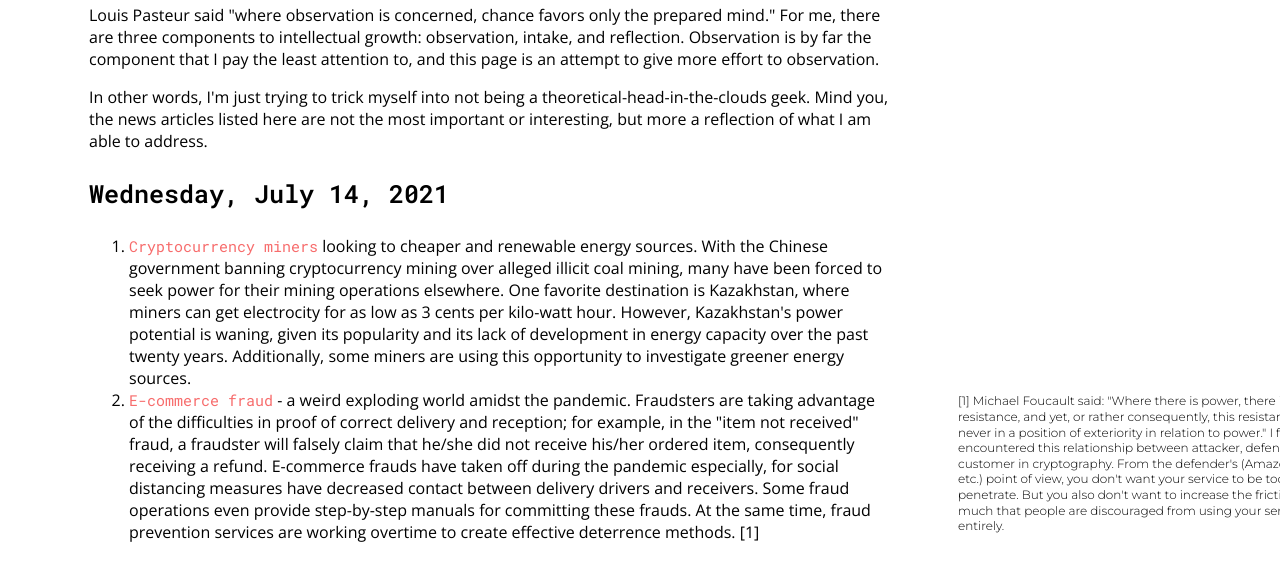
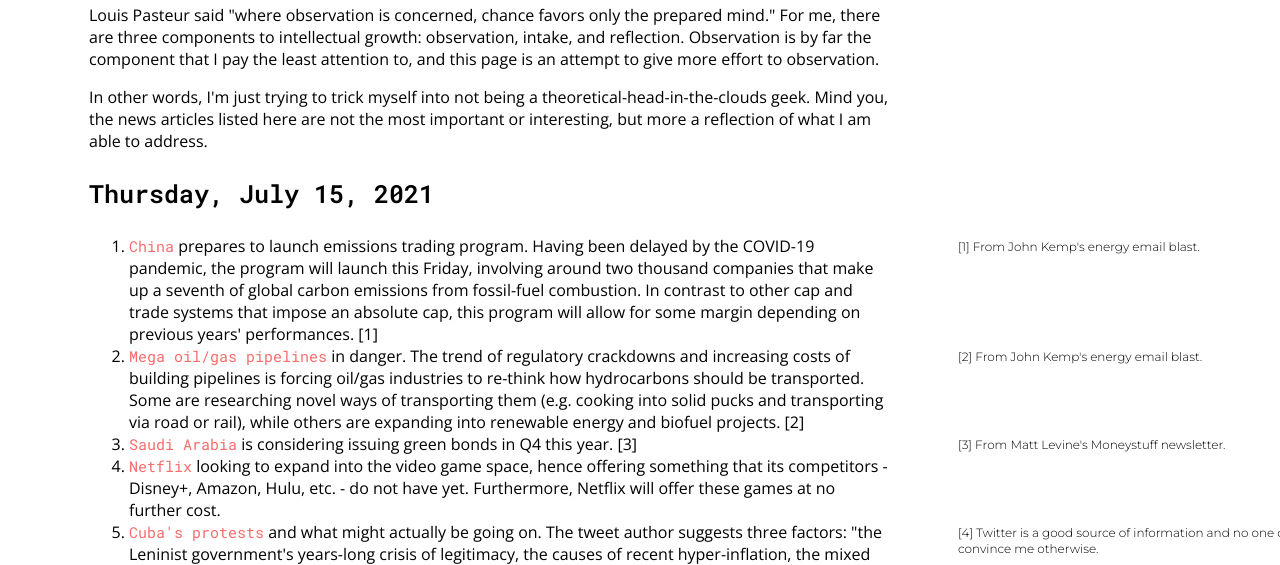
Before and after one commit to alikiki/alikiki.github.io, a plain HTML site: page 2021/06/30/news/index.html in a window 1280 px wide. Shown: the part 365-930 px from the top of the page. Drawn offline with nearby package versions, Linux system fonts and the light colour scheme.

Commit message:
Added new news

```diff
--- a/2021/06/30/news/index.html
+++ b/2021/06/30/news/index.html
@@ -38,6 +38,24 @@
 <p>In other words, I'm just trying to trick myself into not being a theoretical-head-in-the-clouds geek. Mind you, the news articles listed here are not the most important or interesting, but more a reflection of what I am able to address.</p>
 
 <div class="marginnote"></div>
+
+<h3>Thursday, July 15, 2021</h3>
+<ol>
+	<div class="marginnote">[1] From John Kemp's energy email blast.</div>
+	<li><a href="https://www.wsj.com/articles/chinas-national-emissions-trading-set-to-begin-11626247709">China</a> prepares to launch emissions trading program. Having been delayed by the COVID-19 pandemic, the program will launch this Friday, involving around two thousand companies that make up a seventh of global carbon emissions from fossil-fuel combustion. In contrast to other cap and trade systems that impose an absolute cap, this program will allow for some margin depending on previous years' performances. [1]</li>
+
+	<div class="marginnote">[2] From John Kemp's energy email blast.</div>
+	<li><a href="https://www.ft.com/content/5d8c128a-1212-4abf-b0f4-c65d7409109b">Mega oil/gas pipelines</a> in danger. The trend of regulatory crackdowns and increasing costs of building pipelines is forcing oil/gas industries to re-think how hydrocarbons should be transported. Some are researching novel ways of transporting them (e.g. cooking into solid pucks and transporting via road or rail), while others are expanding into renewable energy and biofuel projects. [2]</li>
+
+	<div class="marginnote">[3] From Matt Levine's Moneystuff newsletter.</div>
+	<li><a href="https://www.argaam.com/en/article/articledetail/id/1481346">Saudi Arabia</a> is considering issuing green bonds in Q4 this year. [3]</li>
+
+	<li><a href="https://www.bloomberg.com/news/articles/2021-07-14/netflix-plans-to-offer-video-games-in-expansion-beyond-films-tv?srnd=premium-asia">Netflix</a> looking to expand into the video game space, hence offering something that its competitors - Disney+, Amazon, Hulu, etc. - do not have yet. Furthermore, Netflix will offer these games at no further cost.</li>
+
+	<div class="marginnote">[4] Twitter is a good source of information and no one can convince me otherwise.</div>
+	<li><a href="https://twitter.com/red_dilettante/status/1414648055136198669">Cuba's protests</a> and what might actually be going on. The tweet author suggests three factors: "the Leninist government's years-long crisis of legitimacy, the causes of recent hyper-inflation, the mixed politics of dissidents". Regarding the second factor, the government essentially tried to reform their two-currency system to match their plans for a tourist economy, but COVID made tourism evaporate. [4]</li>
+
+</ol>
 
 <h3>Wednesday, July 14, 2021</h3>
 <ol>
```
Also changed, not shown: feed.xml (+19 -1 lines).
